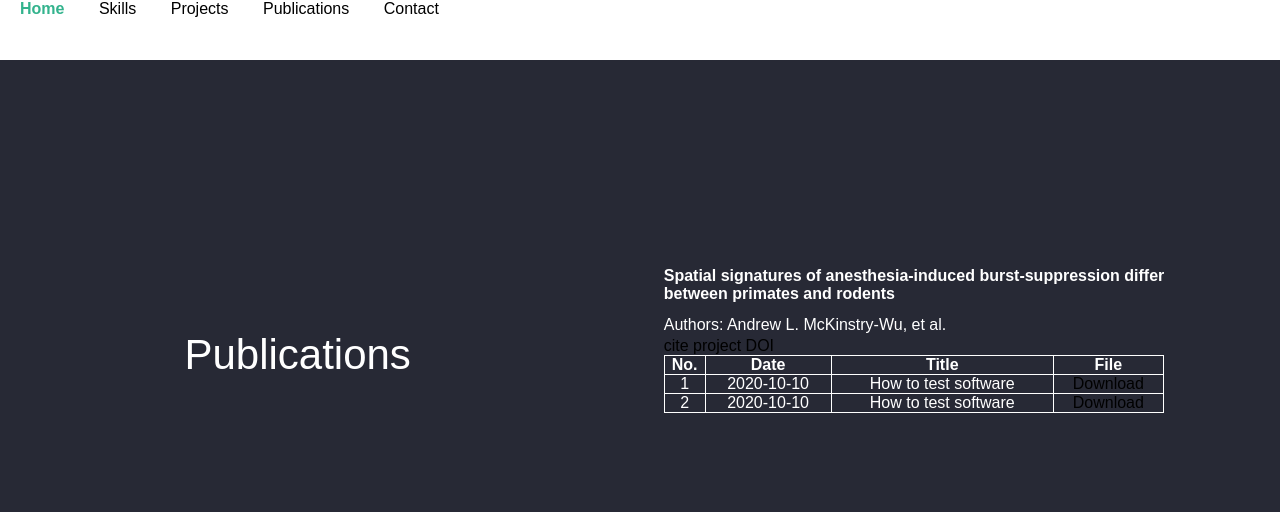
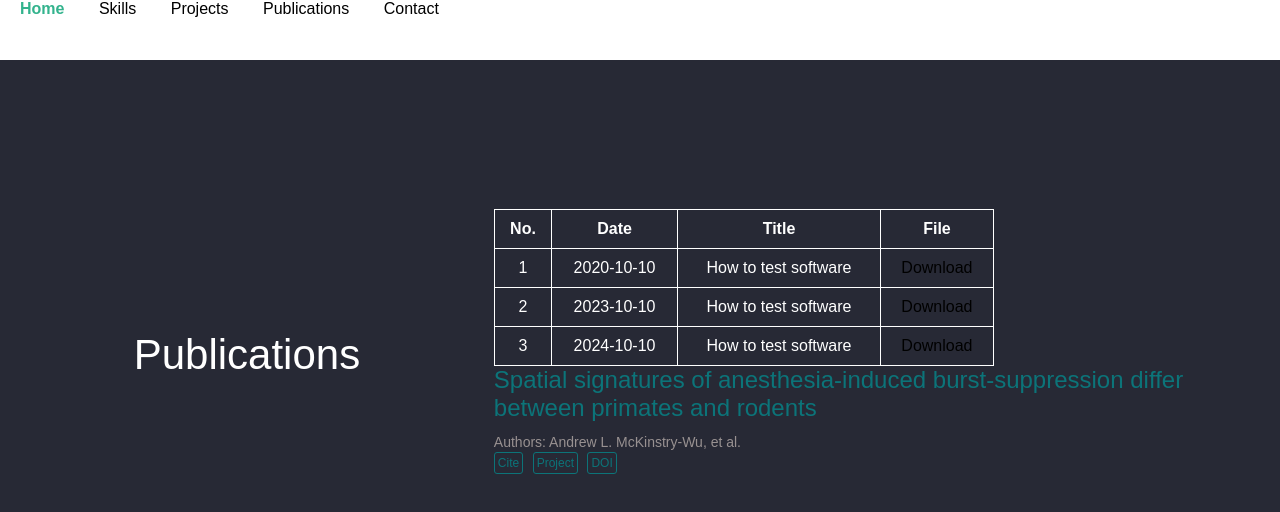
Before and after one commit to MarcoMorales112/mgtics, a plain HTML site: page publications.html in a window 1280 px wide. Drawn offline with Linux system fonts and the light colour scheme.

Commit message:
cambios en publicaciones

```diff
--- a/mystyle.css
+++ b/mystyle.css
@@ -32,16 +32,36 @@ h2{
 
 table{
     width: 500px;
-    border: 1px solid white;
+    border:1px solid white;
     border-collapse: collapse;
     margin-right: 20px;
     text-align: center;
 
 }
+td,th{
+    border:1px solid white;
+    padding: 10px;
+}
 
+
+/*
+table{
+    width: 500px;
+    border:1px solid white;
+    border-collapse: collapse;
+    margin-right: 20px;
+    text-align: center;
+}
 td,th{
-    border: 1px solid white;
+    border:1px solid white;
+    padding: 10px;
 }
+
+*/
+
+
+
+
 
 
 
@@ -125,7 +145,7 @@ margin-top: 30px;
 
     .main-flex{
         display: flex;
-        justify-content: space-around; /*Horizontal*/
+        justify-content: space-between; /*Horizontal*/
         align-items: center; /*Vertical*/
         height: 70vh;
     }
@@ -138,3 +158,26 @@ header{
         display: flex;
         justify-content: flex-start;
     }
+
+
+
+    /*Publications*/
+
+    .publication-title{
+        color:rgb(12, 116, 121);
+        font-size: 24px;
+        font-weight: 400;
+    }
+    .publication-authors{
+        font-size: 14px;
+        color:#989191;
+    }
+
+    .publication-link{
+        color:rgb(12, 116, 121);
+        border: 1px solid rgb(12,116,121);
+        border-radius: 3px;
+        padding:3px;
+        font-size: 12px;
+        margin-right: 5px;
+    }
--- a/publications.html
+++ b/publications.html
@@ -18,15 +18,13 @@
     </nav>
 
     <div class="main-flex">
-
         <header>
             <div class="my-info">
                 <h1>Publications</h1>
             </div>
         </header>
-
         <main>
-            <div class="container">
+            <div class="">
                 <table>
                     <thead>
                         <th>No.</th>
@@ -34,7 +32,7 @@
                         <th>Title</th>
                         <th>File</th>
                     </thead>
-                    <tbody
+                    <tbody>
                         <tr>
                             <td>1</td>
                             <td>2020-10-10</td>
@@ -43,36 +41,33 @@
                         </tr>
                         <tr>
                             <td>2</td>
-                            <td>2020-10-10</td>
+                            <td>2023-10-10</td>
                             <td>How to test software</td>
                             <td><a href="https://www.google.com">Download</a></td>
                         </tr>
-
+                        <tr>
+                            <td>3</td>
+                            <td>2024-10-10</td>
+                            <td>How to test software</td>
+                            <td><a href="https://www.google.com">Download</a></td>
+                        </tr>
+                    </tbody>
+                </table>
 
             </div>
 
             <div>
-                <h4>Spatial signatures of anesthesia-induced burst-suppression differ between primates and rodents</h4>
-                <p>Authors: Andrew L. McKinstry-Wu, et al.</p>
+                <h4 class="publication-title">Spatial signatures of anesthesia-induced burst-suppression differ between primates and rodents</h4>
+                <p class="publication-authors">Authors: Andrew L. McKinstry-Wu, et al.</p>
                 <div>
-                    <a class="publications-link" href="https://www.google.com">cite</a>
-                    <a class="publications-link" href="https://www.google.com">project</a>
-                    <a class="publications-link" href="https://www.google.com">DOI</a>
+                    <a class="publication-link" href="https://www.google.com">Cite</a>
+                    <a class="publication-link" href="https://www.google.com">Project</a>
+                    <a class="publication-link" href="https://www.google.com">DOI</a>
                 </div>
-
-
-
-
-
+                </div>
             </div>
-
-
-
-
         </main>
-
     </div>
-
 
 </body>
 </html>
```
Also changed, not shown: portafolio.html (added).
